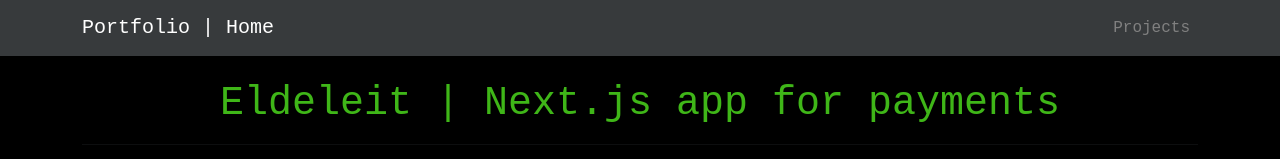
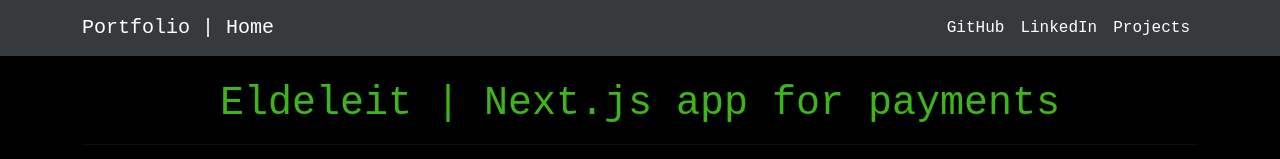
Before and after one commit to Cofitogit/My-Portfolio, a Next.js app: page /djangotask in a window 1280 px wide. Shown: the top 159 px of the page. Built offline with nearby package versions, Linux system fonts and the light colour scheme.

Commit message:
add github and linked in to navbar

```diff
--- a/components/Navbar.js
+++ b/components/Navbar.js
@@ -20,6 +20,16 @@
       <div className='collapse navbar-collapse' id='navbarNav'>
         <ul className='navbar-nav ms-auto'>
           <li className='nav-item'>
+            <Link className='nav-link' href='https://github.com/Cofitogit'>
+              GitHub
+            </Link>
+          </li>
+          <li className='nav-item'>
+            <Link className='nav-link' href='https://www.linkedin.com/in/aguero-ce-dev/'>
+              LinkedIn
+            </Link>
+          </li>
+          <li className='nav-item'>
             <Link className='nav-link' href='/portfolio'>
               Projects
             </Link>
--- a/global.css
+++ b/global.css
@@ -26,11 +26,11 @@
 }
 
 .nav-link {
-    color: grey;
+    color: rgb(255, 255, 255);
 }
 
 .nav-link:hover {
-    color: white;
+    color: rgb(0, 196, 16);
 }
 
 .img-fluid {
```
